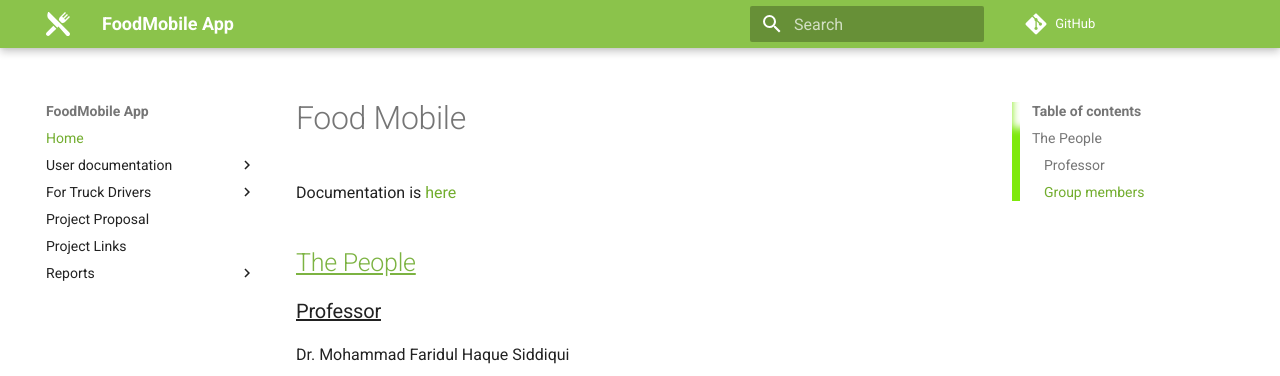
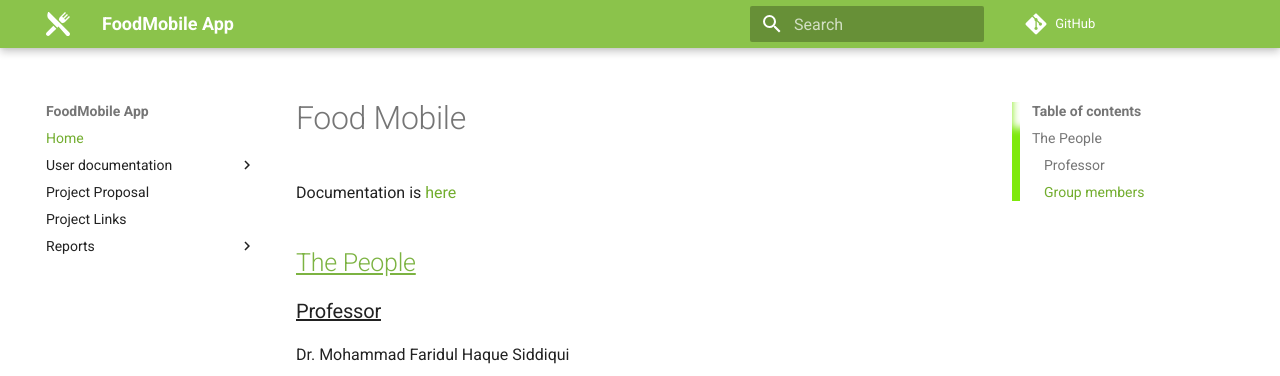
Before and after one commit to FoodMobile/Docs, an MkDocs documentation site: the page built from docs/index.md, in a window 1280 px wide. Shown: the top 376 px of the page. Built offline with MkDocs 1.6.1 and Material for MkDocs 9.7.7, drawn with Linux system fonts in a browser that asks for light colours; comment, search, counter and statistics services are not loaded.

Commit message:
Update mkdocs.yml

```diff
--- a/mkdocs.yml
+++ b/mkdocs.yml
@@ -10,8 +10,6 @@ nav:
         - Managing Favorites: user_docs/favorites.md
         - Managing Dietary/Allergy Information: user_docs/manage_food_settings.md
         - Manage Settings: user_docs/settings.md
-    - For Truck Drivers:
-        - Register as a Truck: user_docs/create_truck.md
     - Project Proposal: project_proposal.md
     - Project Links: repos.md
     - Reports:
```
